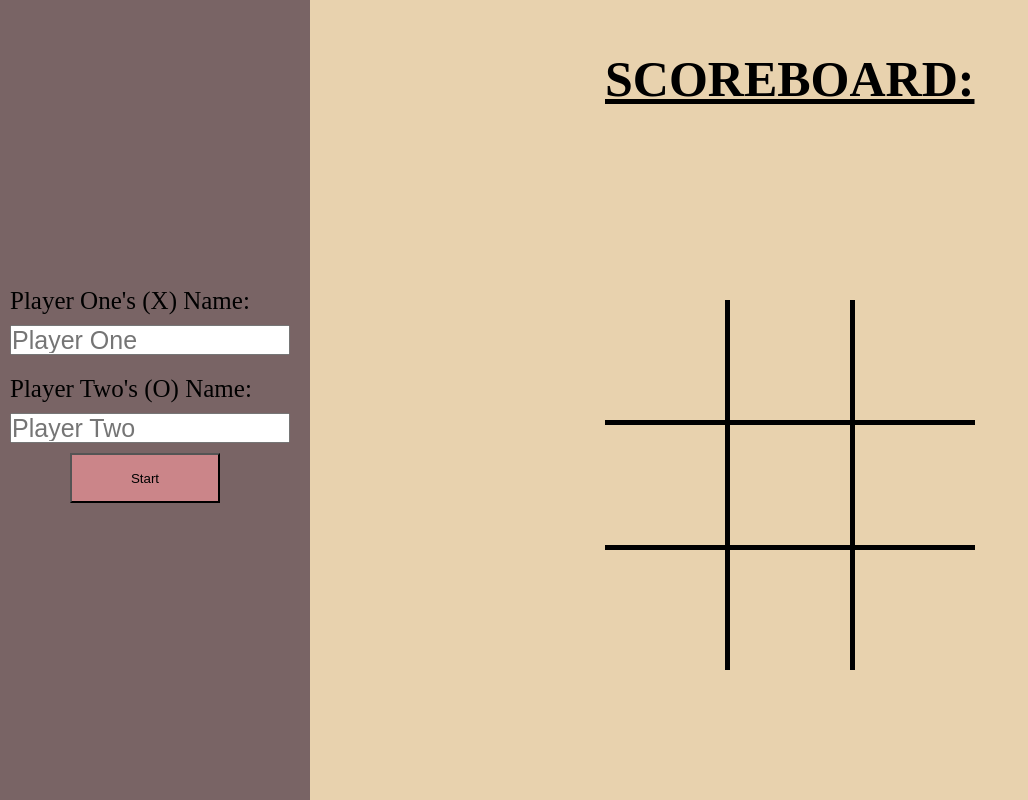
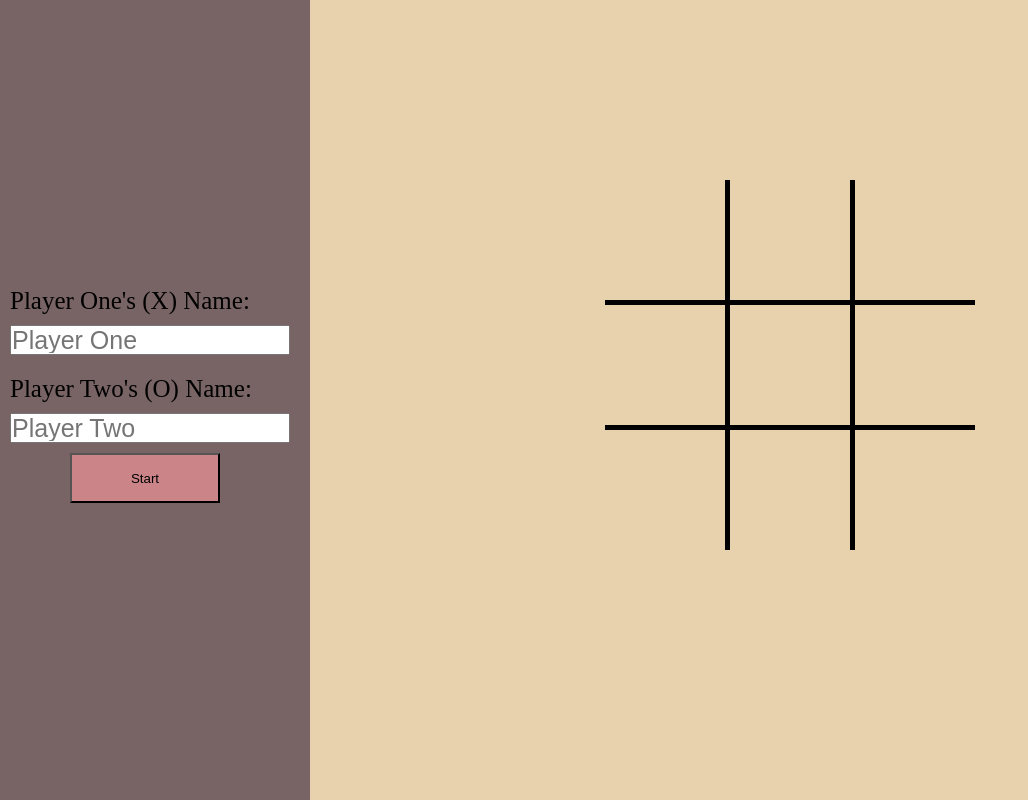
Before and after one commit to ffernandezTech/tictactoe, a plain HTML site: page index.html in a window 1280 px wide. Shown: the whole page, without its empty margins (0-1028 px from the left). Drawn offline with Linux system fonts and the light colour scheme.

Commit message:
feat: finsihing touches

```diff
--- a/script.js
+++ b/script.js
@@ -20,6 +20,7 @@ const startGame = (() =>{
     const subContentDiv = document.createElement('div');
     const gridContainerDiv = document.createElement('div');
     const setGameInfo = document.createElement('div');
+    const welcomeMessage = document.createElement('p');
 
 
 
@@ -227,6 +228,7 @@ const startGame = (() =>{
             }
             else{
                 setFullReset();
+                alert('New Game Started');
                 btnStart.textContent = 'Start'
                 welcomeMessage.textContent = '';
 
@@ -253,14 +255,14 @@ const startGame = (() =>{
     function createGamePad(){
 
         setGameInfo.setAttribute('class', 'scoreboard')
-        const welcomeMessage = document.createElement('p');
+
         welcomeMessage.setAttribute('class', 'welcomeMessage')
 
         gridContainerDiv.setAttribute('class', 'gridContainer')
 
 
-        welcomeMessage.textContent= 'SCOREBOARD:';
-        welcomeMessage.style.textDecoration = 'underline';
+        // welcomeMessage.textContent= 'SCOREBOARD:';
+        // welcomeMessage.style.textDecoration = 'underline';
 
         setGameInfo.appendChild(welcomeMessage);
 
--- a/style.css
+++ b/style.css
@@ -59,11 +59,6 @@ input[type='text']{
     justify-items: center ;
     align-items: center;
 }
-.rightContainer{
-    display: grid;
-    grid-template-rows: 250px 1fr;
-    grid-template-columns: 1fr;
-}
 .gridContainer{
     width: 370px;
     height: 370px;
@@ -101,7 +96,7 @@ button{
 }
 .buttonsDiv{
     justify-self: center;
-    margin-top:  20px;
+    margin-top:  10px;
 }
 .gameBtns{
 
```
